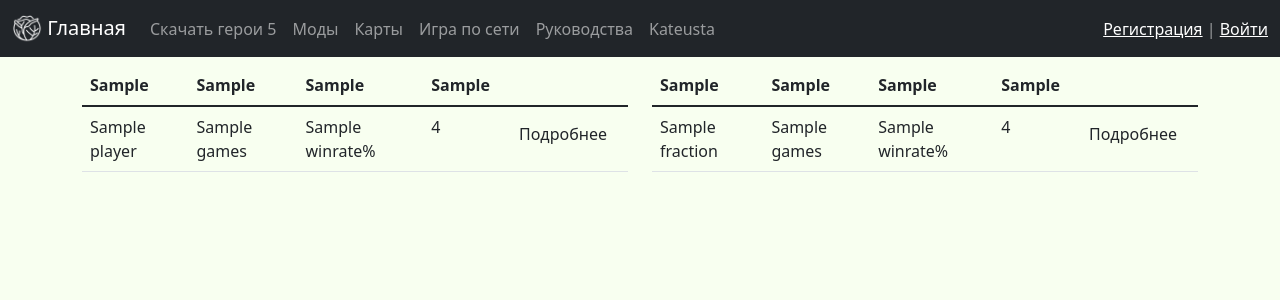
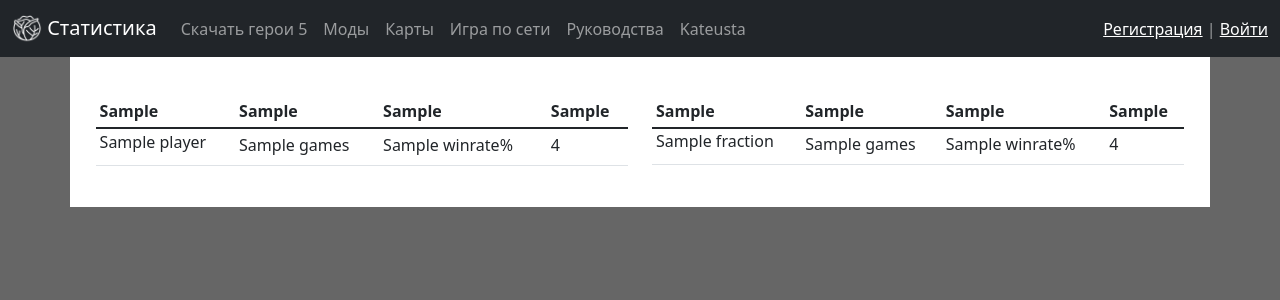
Before and after one commit to YevgeniyKapustin/WebSite-Heroes5, a Django app: template cabbagesite/stats/templates/stats/stats.html in a window 1280 px wide. Shown: the top 300 px of the page. Run offline with Django 4.2, Linux system fonts and the light colour scheme; the template is opened without the code that fills it: most values are stand-ins (such as "Sample title", 1, 10 or a date in 2020); some libraries are stand-ins or nearby versions.

Commit message:
fix html

```diff
--- a/cabbagesite/cabbagesite/settings.py
+++ b/cabbagesite/cabbagesite/settings.py
@@ -17,7 +17,9 @@ INSTALLED_APPS = [
     'django.contrib.sessions',
     'django.contrib.messages',
     'django.contrib.staticfiles',
-    'debug_toolbar',
+
+    'rest_framework',
+
     'reports.apps.ReportsConfig',
     'stats.apps.StatsConfig',
     'download_game.apps.DownloadGameConfig',
@@ -27,7 +29,6 @@ INSTALLED_APPS = [
     'maps.apps.MapsConfig',
     'online_game.apps.OnlineGameConfig',
     'register.apps.RegisterConfig',
-    'rest_framework',
 ]
 
 MIDDLEWARE = [
@@ -38,7 +39,6 @@ MIDDLEWARE = [
     'django.contrib.auth.middleware.AuthenticationMiddleware',
     'django.contrib.messages.middleware.MessageMiddleware',
     'django.middleware.clickjacking.XFrameOptionsMiddleware',
-    'debug_toolbar.middleware.DebugToolbarMiddleware',
 ]
 
 ROOT_URLCONF = 'cabbagesite.urls'
--- a/cabbagesite/cabbagesite/static/css/style.css
+++ b/cabbagesite/cabbagesite/static/css/style.css
@@ -1,6 +1,10 @@
 body{
-    background-color: #F8FFF0;
+    background-color: #666;
 }
 .errorlist{
     color: red;
 }
+.content {
+    background: #fff;
+    padding: 3% 2% 2% 2%;
+}
--- a/cabbagesite/cabbagesite/urls.py
+++ b/cabbagesite/cabbagesite/urls.py
@@ -20,8 +20,5 @@ urlpatterns = [
 if settings.DEBUG:
     urlpatterns += static(settings.MEDIA_URL, document_root=settings.MEDIA_ROOT)
     import socket
-    urlpatterns += [
-        path('__debug__/', include('debug_toolbar.urls')),
-    ]
     hostname, _, ips = socket.gethostbyname_ex(socket.gethostname())
     INTERNAL_IPS = [ip[: ip.rfind(".")] + ".1" for ip in ips] + ["127.0.0.1", "10.0.2.2"]
--- a/cabbagesite/reports/models.py
+++ b/cabbagesite/reports/models.py
@@ -17,8 +17,7 @@ class Report(models.Model):
     myself = models.CharField(max_length=15, verbose_name='Игрок')
     victory = models.BooleanField(default=True, verbose_name='Победа')
     opponent = models.CharField(max_length=15, verbose_name='Оппонент')
-    fraction_myself = models.ForeignKey('fractions', on_delete=models.PROTECT, verbose_name='Фракция игрока',
-                                        related_name='fraction_opponent')
+    fraction_myself = models.ForeignKey('fractions', on_delete=models.PROTECT, verbose_name='Фракция игрока', related_name='fraction_opponent')
     fraction_opponent = models.ForeignKey('fractions', on_delete=models.PROTECT, verbose_name='Фракция оппонента')
     created_at = models.DateTimeField(auto_now_add=True, verbose_name='Дата отправки')
 
--- a/cabbagesite/stats/models.py
+++ b/cabbagesite/stats/models.py
@@ -31,3 +31,8 @@ class FractionsStats(models.Model):
         verbose_name = 'винрейт фракции'
         verbose_name_plural = 'Винрейт фракций'
         ordering = ['-rating', '-games']
+
+
+class PlayersDescriptions(models.Model):
+    player = models.ForeignKey('PlayersStats', on_delete=models.PROTECT, verbose_name='Игрок')
+    description = models.TextField(verbose_name='Описание', default='История оказалась пуста ¯\\_(ツ)_/¯')
--- /dev/null
+++ b/cabbagesite/stats/static/stats/css/style.css
@@ -0,0 +1,6 @@
+.victory {
+    color: green;
+}
+.defeat {
+    color: red;
+}
--- a/cabbagesite/stats/templates/stats/stats.html
+++ b/cabbagesite/stats/templates/stats/stats.html
@@ -1,4 +1,9 @@
 {% extends 'base.html' %}
+{% load static %}
+
+{% block css_addition %}
+<link rel='stylesheet' href="{% static 'stats/css/style.css' %}">
+{% endblock %}
 
 {% block title %}
 {{ Title }}
@@ -7,28 +12,23 @@
 {% block content %}
 <div class="row">
     <div class="col-md-6">
-        <table class="table table-hover">
+        <table class="table table-responsive table-hover table-sm">
             <thead>
             <tr>
                 <th scope="col">{{ TablePlayerCol1 }}</th>
                 <th scope="col">{{ TableCol2 }}</th>
                 <th scope="col">{{ TableCol3 }}</th>
                 <th scope="col">{{ TableCol4 }}</th>
-                <th scope="col"></th>
             </tr>
             </thead>
             <tbody>
             {% for player in WinratePlayersStats %}
-            <tr>
-                <td>{{ player.name }}</td>
+            <tr href="#offcanvas{{ player.id }}" aria-controls="offcanvasExample"
+                data-bs-toggle="offcanvas" role="button" style="cursor:pointer;">
+                <td><h6>{{ player.name }}</h6></td>
                 <td>{{ player.games }}</td>
                 <td>{{ player.winrate }}%</td>
                 <td>{{ player.rating }}</td>
-                <td>
-                    <a class="btn btn" data-bs-toggle="offcanvas" href="#offcanvas{{ player.id }}" role="button"
-                       aria-controls="offcanvasExample">Подробнее
-                    </a>
-                </td>
             </tr>
             <div class="offcanvas offcanvas-start" tabindex="-1" id="offcanvas{{ player.id }}"
                  aria-labelledby="offcanvasExampleLabel">
@@ -48,7 +48,7 @@
     </div>
 
     <div class="col-md-6">
-        <table class="table table-hover">
+        <table class="table table-responsive table-hover table-sm">
             <thead>
             <tr>
                 <th scope="col">{{ TableFractionCol1 }}</th>
@@ -60,15 +60,12 @@
             <tbody>
             {% for fraction in WinrateFractionsStats %}
             <tr>
-                <td>{{ fraction.name }}</td>
+            <tr href="#offcanvasfrac{{ fraction.id }}" aria-controls="offcanvasExample"
+                data-bs-toggle="offcanvas" role="button">
+                <td><h6>{{ fraction.name }}</h6></td>
                 <td>{{ fraction.games }}</td>
                 <td>{{ fraction.winrate }}%</td>
                 <td>{{ fraction.rating }}</td>
-                <td>
-                    <a class="btn btn" data-bs-toggle="offcanvas" href="#offcanvasfrac{{ fraction.id }}" role="button"
-                       aria-controls="offcanvasExample">Подробнее
-                    </a>
-                </td>
             </tr>
             <div class="offcanvas offcanvas-start" tabindex="-1" id="offcanvasfrac{{ fraction.id }}"
                  aria-labelledby="offcanvasExampleLabel">
--- a/cabbagesite/stats/views.py
+++ b/cabbagesite/stats/views.py
@@ -11,7 +11,7 @@ def show_stat(request):
         'TableCol2': 'Финалок',
         'TableCol3': 'Винрейт',
         'TableCol4': 'Рейтинг',
-        'Title': 'Главная'
+        'Title': 'Статистика'
     }
     return render(request, 'stats/stats.html', context)
 
--- a/cabbagesite/templates/base.html
+++ b/cabbagesite/templates/base.html
@@ -9,13 +9,15 @@
     <link rel='stylesheet' href="{% static 'css/style.css' %}">
     <link rel="shortcut icon" type="image/png" href="{% static 'img/favicon.ico' %}"/>
 
+    {% block css_addition %}{% endblock %}
+
     <title>{% block title %}TITLE{% endblock %}</title>
 </head>
 <body>
 
 {% include 'inc/_navbar.html' %}
 
-<div class="container mt-2">
+<div class="content container">
 
     {% if messages %}
 
--- a/cabbagesite/templates/inc/_navbar.html
+++ b/cabbagesite/templates/inc/_navbar.html
@@ -1,10 +1,13 @@
 <nav class="navbar navbar-expand-lg navbar-dark bg-dark">
     <div class="container-fluid">
         <a class="navbar-brand" href="{% url 'stats' %}">
-            <img src="/media/navbar/kapusta.png" alt="" width="30" height="30" class="d-inline-block align-text-top">
-                 Главная
+            <img src="/media/navbar/kapusta.png" alt="" width="30" height="30"
+                 class="d-inline-block align-text-top">
+            Статистика
         </a>
-        <button class="navbar-toggler" type="button" data-bs-toggle="collapse" data-bs-target="#navbarSupportedContent" aria-controls="navbarSupportedContent" aria-expanded="false" aria-label="Toggle navigation">
+        <button class="navbar-toggler" type="button" data-bs-toggle="collapse"
+                data-bs-target="#navbarSupportedContent" aria-controls="navbarSupportedContent"
+                aria-expanded="false" aria-label="Toggle navigation">
             <span class="navbar-toggler-icon"></span>
         </button>
         <div class="collapse navbar-collapse" id="navbarSupportedContent">
```
Also changed, not shown: cabbagesite/kateusta/templates/kateusta/kateusta.html (+3 -6 lines), cabbagesite/stats/stat.py (+4 -4 lines), cabbagesite/guides/migrations/0001_initial.py, cabbagesite/maps/migrations/0001_initial.py, cabbagesite/mods/migrations/0001_initial.py, cabbagesite/reports/migrations/0001_initial.py, cabbagesite/stats/migrations/0001_initial.py, cabbagesite/stats/migrations/0002_fractionsstats_playersstats_and_more.py (deleted).
